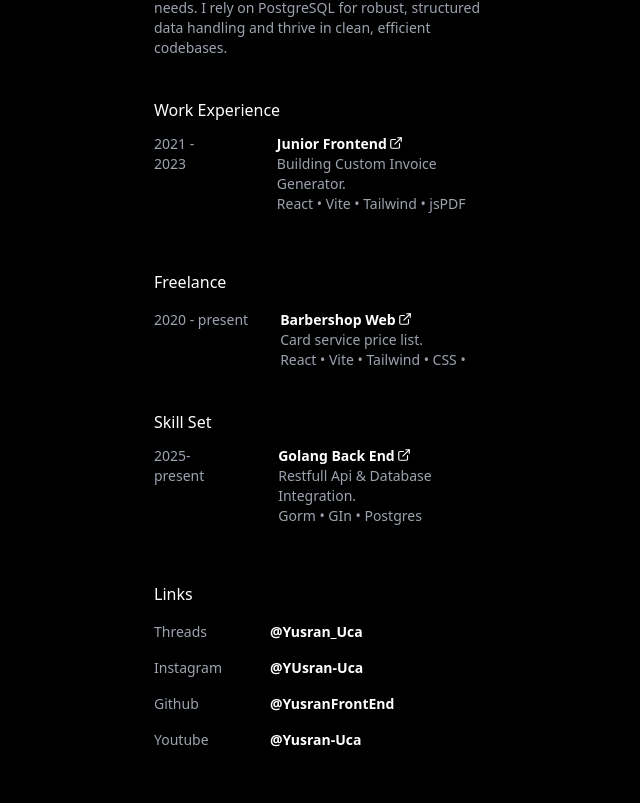
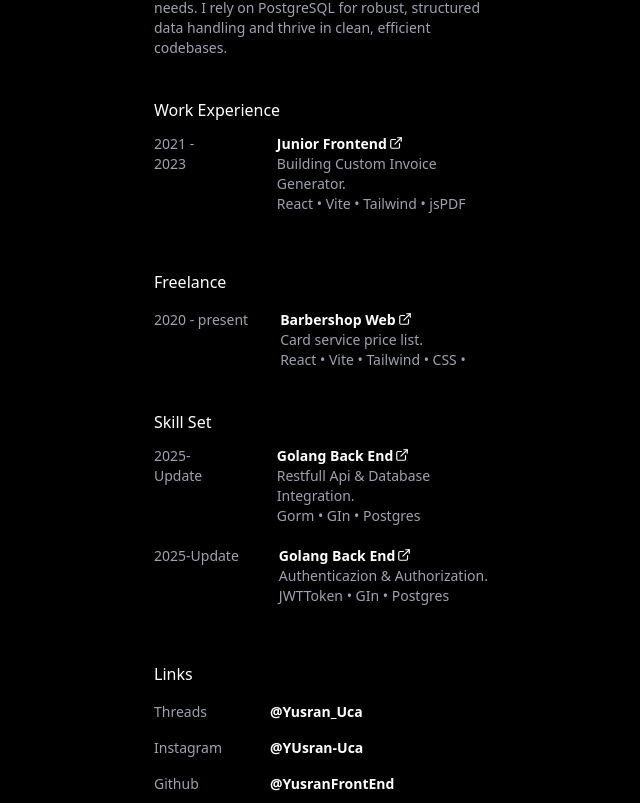
Before and after one commit to 92lucky/HireMe, a React (Vite) app: page / in a window 1280 px wide. Shown: the part 450-1253 px from the top of the page, without its empty margins (310-950 px from the left). Built offline with nearby package versions, Linux system fonts and the light colour scheme.

Commit message:
add skill set

```diff
--- a/src/components/ShowCase.jsx
+++ b/src/components/ShowCase.jsx
@@ -7,7 +7,7 @@ const ShowCase = () => {
       <h2 className="mb-3">Skill Set</h2>
 
       <div className="xs:flex  grid grid-cols-1  xs:mt-auto mb-5  xs:gap-10 ">
-        <span className="text-sm text-gray-400">2025-present</span>
+        <span className="text-sm text-gray-400">2025-Update</span>
 
         <div>
           <div className="text-sm font-semibold hover:underline">
@@ -32,6 +32,33 @@ const ShowCase = () => {
           </p>
         </div>
       </div>
+
+      <div className="xs:flex  grid grid-cols-1  xs:mt-auto mb-5  xs:gap-10 ">
+        <span className="text-sm text-gray-400">2025-Update</span>
+
+        <div>
+          <div className="text-sm font-semibold hover:underline">
+            <a
+              className="flex"
+              href="http://github.com/Yusran-Code/Authorization"
+              target="_blank"
+              rel="noopener noreferrer"
+            >
+              Golang Back End{" "}
+              <FiExternalLink
+                style={{
+                  marginTop: "2px",
+                  marginLeft: "2px",
+                }}
+              />
+            </a>
+          </div>
+          <p className="text-gray-400 text-sm">
+            Authenticazion & Authorization. <br />
+            JWTToken • GIn • Postgres
+          </p>
+        </div>
+      </div>
     </section>
   );
 };
```
